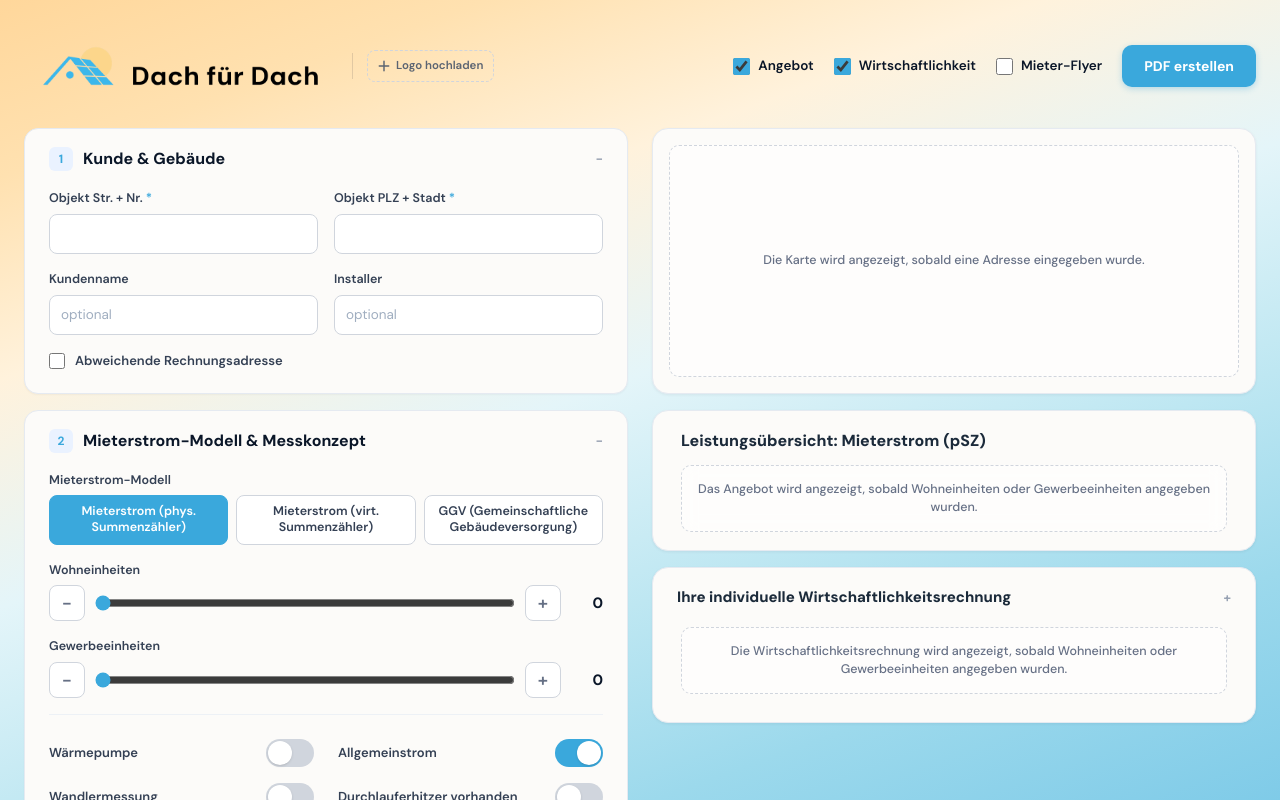
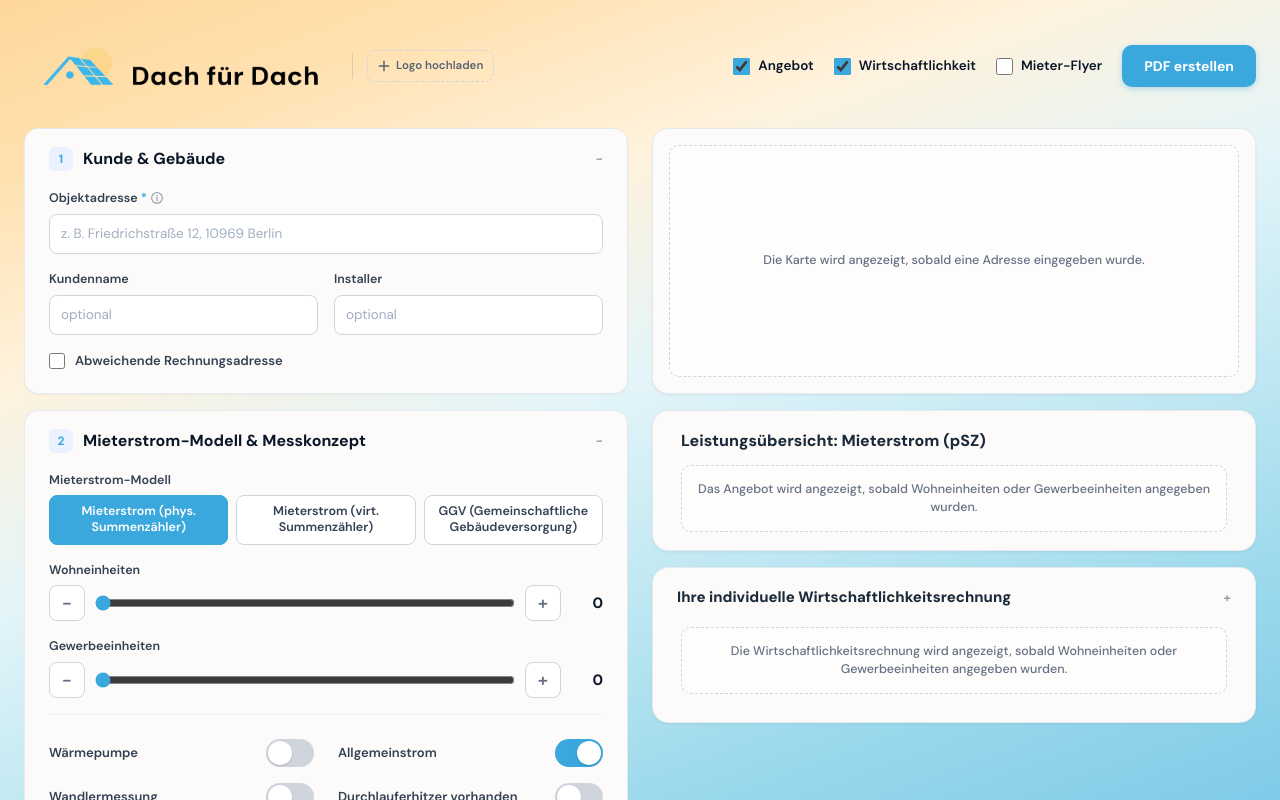
Before and after one commit to Dach-fur-Dach/InstallerTool-Angebot-und-Wirtschaftlichkeitsrechnung, a Next.js app: page / in a window 1280 px wide. Shown: the top 800 px of the page. Built offline with nearby package versions, Linux system fonts and the light colour scheme.

Commit message:
Single Objektadresse field with address autocomplete
One field replaces street and PLZ/Stadt: pick a Photon (OpenStreetMap)
suggestion or type the full address; it is split into street and PLZ Stadt
for the map and PDF.

```diff
--- /dev/null
+++ b/components/form/AddressSearch.tsx
@@ -0,0 +1,185 @@
+"use client";
+
+import { useEffect, useRef, useState } from "react";
+import { FieldLabel, TextInput } from "@/components/ui/Field";
+
+export interface AddressSuggestion {
+  strasse: string;
+  plzStadt: string;
+}
+
+interface PhotonFeature {
+  properties: {
+    type?: string;
+    name?: string;
+    street?: string;
+    housenumber?: string;
+    postcode?: string;
+    city?: string;
+    district?: string;
+    countrycode?: string;
+  };
+}
+
+// Photon (komoot) is an OSM geocoder built for search-as-you-type, needs no API key and
+// allows CORS. Results are biased towards the centre of Germany and filtered to DACH.
+const PHOTON_URL = "https://photon.komoot.io/api/";
+const ALLOWED_COUNTRIES = new Set(["DE", "AT", "CH"]);
+const MIN_QUERY_LENGTH = 3;
+const DEBOUNCE_MS = 300;
+
+function toSuggestion(f: PhotonFeature): AddressSuggestion | null {
+  const p = f.properties;
+  if (p.countrycode && !ALLOWED_COUNTRIES.has(p.countrycode)) return null;
+  // House results carry the street in `street`; street results carry it in `name`.
+  const street = p.type === "street" ? p.name : p.street;
+  if (!street) return null;
+  const strasse = p.housenumber ? `${street} ${p.housenumber}` : street;
+  const plzStadt = [p.postcode, p.city ?? p.district].filter(Boolean).join(" ");
+  return { strasse, plzStadt };
+}
+
+// Free-typed text (no suggestion picked) is split into street and "PLZ Stadt" at the
+// postcode, e.g. "Hauptstr. 5, 12345 Berlin" or "Hauptstr. 5 12345 Berlin".
+function parseAddress(text: string): AddressSuggestion {
+  const m = text.match(/^(.*?)[,\s]+(\d{4,5}\b.*)$/);
+  if (m) return { strasse: m[1].trim().replace(/,$/, ""), plzStadt: m[2].trim() };
+  const [strasse, ...rest] = text.split(",");
+  return { strasse: strasse.trim(), plzStadt: rest.join(",").trim() };
+}
+
+function formatAddress(strasse: string, plzStadt: string): string {
+  return [strasse, plzStadt].filter(Boolean).join(", ");
+}
+
+// One address field for the Objekt: type freely or pick a suggestion; either way the
+// result is stored as separate street and "PLZ Stadt" values (used by the map and PDF).
+export function AddressSearch({
+  strasse,
+  plzStadt,
+  onChange,
+}: {
+  strasse: string;
+  plzStadt: string;
+  onChange: (s: AddressSuggestion) => void;
+}) {
+  const [query, setQuery] = useState(() => formatAddress(strasse, plzStadt));
+  const [suggestions, setSuggestions] = useState<AddressSuggestion[]>([]);
+  const [open, setOpen] = useState(false);
+  const [active, setActive] = useState(-1);
+  const wrapperRef = useRef<HTMLDivElement>(null);
+
+  useEffect(() => {
+    const q = query.trim();
+    if (q.length < MIN_QUERY_LENGTH) return;
+    const controller = new AbortController();
+    const t = setTimeout(async () => {
+      try {
+        const params = new URLSearchParams({ q, lang: "de", limit: "8", lat: "51.2", lon: "10.4" });
+        const res = await fetch(`${PHOTON_URL}?${params}`, { signal: controller.signal });
+        if (!res.ok) return;
+        const data: { features: PhotonFeature[] } = await res.json();
+        const seen = new Set<string>();
+        const list = data.features
+          .map(toSuggestion)
+          .filter((s): s is AddressSuggestion => {
+            if (!s) return false;
+            const key = `${s.strasse}|${s.plzStadt}`;
+            if (seen.has(key)) return false;
+            seen.add(key);
+            return true;
+          })
+          .slice(0, 6);
+        setSuggestions(list);
+        setActive(-1);
+      } catch {
+        // Aborted or offline: keep the manual address fields as the fallback.
+      }
+    }, DEBOUNCE_MS);
+    return () => {
+      clearTimeout(t);
+      controller.abort();
+    };
+  }, [query]);
+
+  useEffect(() => {
+    const onDown = (e: MouseEvent) => {
+      if (!wrapperRef.current?.contains(e.target as Node)) setOpen(false);
+    };
+    document.addEventListener("mousedown", onDown);
+    return () => document.removeEventListener("mousedown", onDown);
+  }, []);
+
+  const choose = (s: AddressSuggestion) => {
+    onChange(s);
+    setQuery(formatAddress(s.strasse, s.plzStadt));
+    setSuggestions([]);
+    setOpen(false);
+  };
+
+  const visible = open && query.trim().length >= MIN_QUERY_LENGTH && suggestions.length > 0;
+
+  const onKeyDown = (e: React.KeyboardEvent<HTMLInputElement>) => {
+    if (!visible) return;
+    if (e.key === "ArrowDown") {
+      e.preventDefault();
+      setActive((i) => (i + 1) % suggestions.length);
+    } else if (e.key === "ArrowUp") {
+      e.preventDefault();
+      setActive((i) => (i <= 0 ? suggestions.length - 1 : i - 1));
+    } else if (e.key === "Enter" && active >= 0) {
+      e.preventDefault();
+      choose(suggestions[active]);
+    } else if (e.key === "Escape") {
+      setOpen(false);
+    }
+  };
+
+  return (
+    <div ref={wrapperRef} className="relative">
+      <FieldLabel
+        label="Objektadresse"
+        required
+        info="Adresse eintippen und einen Vorschlag auswählen, oder vollständig eingeben (Straße Nr., PLZ Stadt)."
+      />
+      <TextInput
+        value={query}
+        onChange={(e) => {
+          setQuery(e.target.value);
+          setOpen(true);
+          onChange(parseAddress(e.target.value));
+        }}
+        onFocus={() => setOpen(true)}
+        onKeyDown={onKeyDown}
+        placeholder="z. B. Friedrichstraße 12, 10969 Berlin"
+        autoComplete="off"
+        role="combobox"
+        aria-expanded={visible}
+        aria-autocomplete="list"
+      />
+      {visible && (
+        <ul
+          role="listbox"
+          className="absolute right-0 left-0 z-30 mt-1 overflow-hidden rounded-lg border border-[#E5EAF1] bg-white py-1 shadow-[0_4px_16px_rgba(16,24,40,0.12)]"
+        >
+          {suggestions.map((s, i) => (
+            <li
+              key={`${s.strasse}|${s.plzStadt}`}
+              role="option"
+              aria-selected={i === active}
+              onMouseDown={(e) => {
+                e.preventDefault();
+                choose(s);
+              }}
+              onMouseEnter={() => setActive(i)}
+              className={`cursor-pointer px-3 py-2 text-[13px] ${i === active ? "bg-[#EAF6FC]" : ""}`}
+            >
+              <span className="font-semibold text-[#1B2A3A]">{s.strasse}</span>
+              <span className="text-[#667085]">{s.plzStadt ? `, ${s.plzStadt}` : ""}</span>
+            </li>
+          ))}
+        </ul>
+      )}
+    </div>
+  );
+}
--- a/components/form/CustomerBuildingBox.tsx
+++ b/components/form/CustomerBuildingBox.tsx
@@ -3,21 +3,24 @@
 import { CollapsibleBox } from "@/components/ui/CollapsibleBox";
 import { FieldLabel, TextInput } from "@/components/ui/Field";
 import type { MieterstromCalculator } from "@/hooks/useMieterstromCalculator";
+import { AddressSearch } from "@/components/form/AddressSearch";
 
 
 export function CustomerBuildingBox({ calc }: { calc: MieterstromCalculator }) {
-  const { form, onText, box1Open, setBox1Open, showRechnungsadresse, setShowRechnungsadresse } = calc;
+  const { form, update, onText, box1Open, setBox1Open, showRechnungsadresse, setShowRechnungsadresse } = calc;
 
   return (
     <CollapsibleBox number={1} title="Kunde & Gebäude" open={box1Open} onToggle={() => setBox1Open(!box1Open)}>
       <div className="grid grid-cols-2 gap-4">
-        <div>
-          <FieldLabel label="Objekt Str. + Nr." required />
-          <TextInput value={form.objektStrasse} onChange={onText("objektStrasse")} />
-        </div>
-        <div>
-          <FieldLabel label="Objekt PLZ + Stadt" required />
-          <TextInput value={form.objektPlzStadt} onChange={onText("objektPlzStadt")} />
+        <div className="col-span-2">
+          <AddressSearch
+            strasse={form.objektStrasse}
+            plzStadt={form.objektPlzStadt}
+            onChange={(s) => {
+              update("objektStrasse", s.strasse);
+              update("objektPlzStadt", s.plzStadt);
+            }}
+          />
         </div>
         <div>
           <FieldLabel label="Kundenname" />
```
